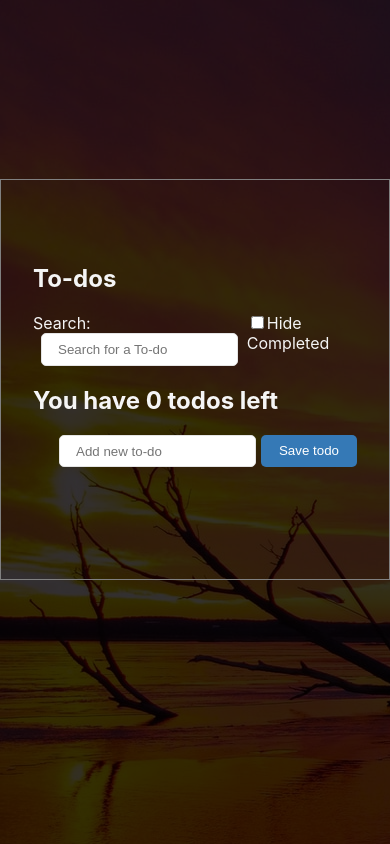
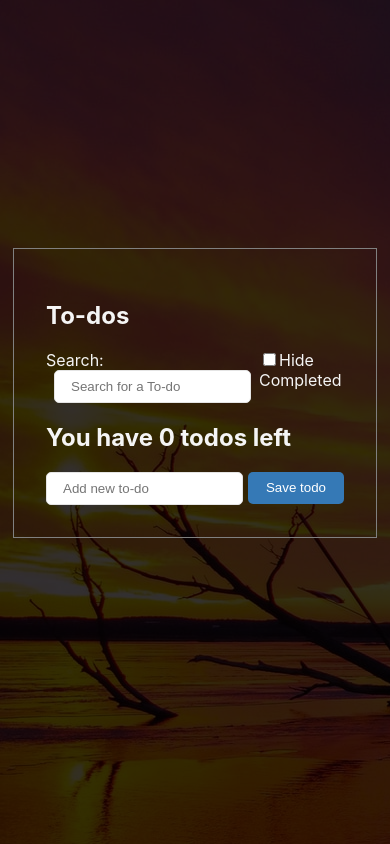
Before and after one commit to onives/Todo-Application, a PHP site: page / in a window 390 px wide. Run offline with PHP 8.4, Linux system fonts and the light colour scheme.

Commit message:
new commits

```diff
--- a/index.html
+++ b/index.html
@@ -2,6 +2,7 @@
 <html>
     <head>
         <title>To do App by Nives</title>
+        <meta name="viewport" content="width=device-width, initial-scale=1">
         <link rel="stylesheet" href="todo.css">
     </head>
     <body>
--- a/todo.css
+++ b/todo.css
@@ -5,24 +5,25 @@ body{
     background-image: linear-gradient(rgba(0, 0, 0, 0.8), rgba(0, 0, 0, 0.8)), url("todo.jpg");
 }
 #main {
-    width: 700px;
-    background-color: inherit;
+    width: 70%;
+    margin: auto;
     display: flex;
     justify-content: center;
-    border: 1px solid gray;
-  }
+
+}
 .main-content {
-    height: 90vh;
+    height: 95vh;
     display: flex;
     align-items: center;
     justify-content: center;
 }
 .container{
     color: #f5f5f5;
-    width: 500px;
     margin-top: 2rem;
-    margin-bottom: 5rem;
+    margin-bottom: 3rem;
     padding: 2rem;
+    background-color: inherit;
+    border: 1px solid gray;
 }
 .nav{
     display: flex;
@@ -36,7 +37,6 @@ body{
 #search-todo{
     height: 1.8rem;
     border: 1px solid #e4e4e4;
-    /* border-bottom: 2px solid gray; */
     border-radius: 5px;
     padding-left: 1rem;
     margin-right: 8px;
@@ -61,12 +61,7 @@ body{
 .todos{
     margin: 10px;
 }
-@media only screen and (max-width: 780px){
-    .container{
-        width: 95%;
-        height: auto;
-    }
-}
+
 .remove-btn{
     float: right;
     border-radius: 2px;
@@ -83,3 +78,8 @@ body{
     padding: 4px;
     color: black;
 }
+
+@media only screen and (max-width: 780px){
+
+
+}
```
